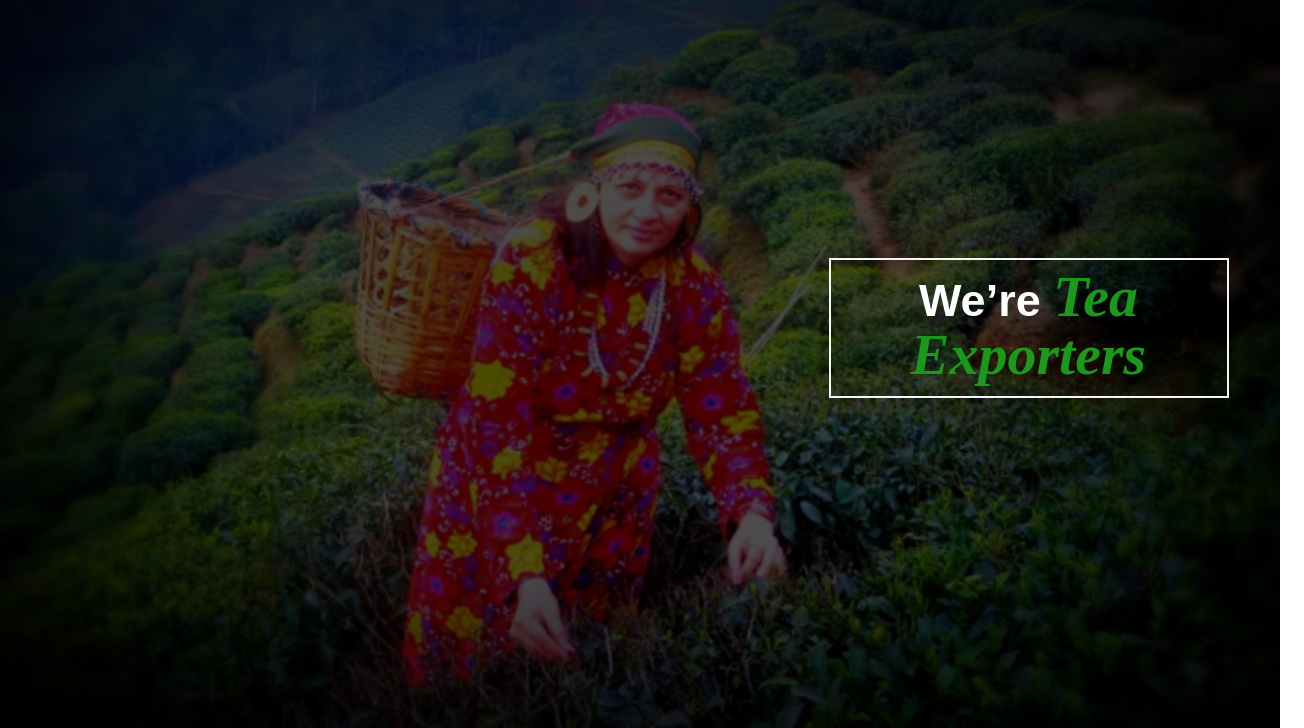
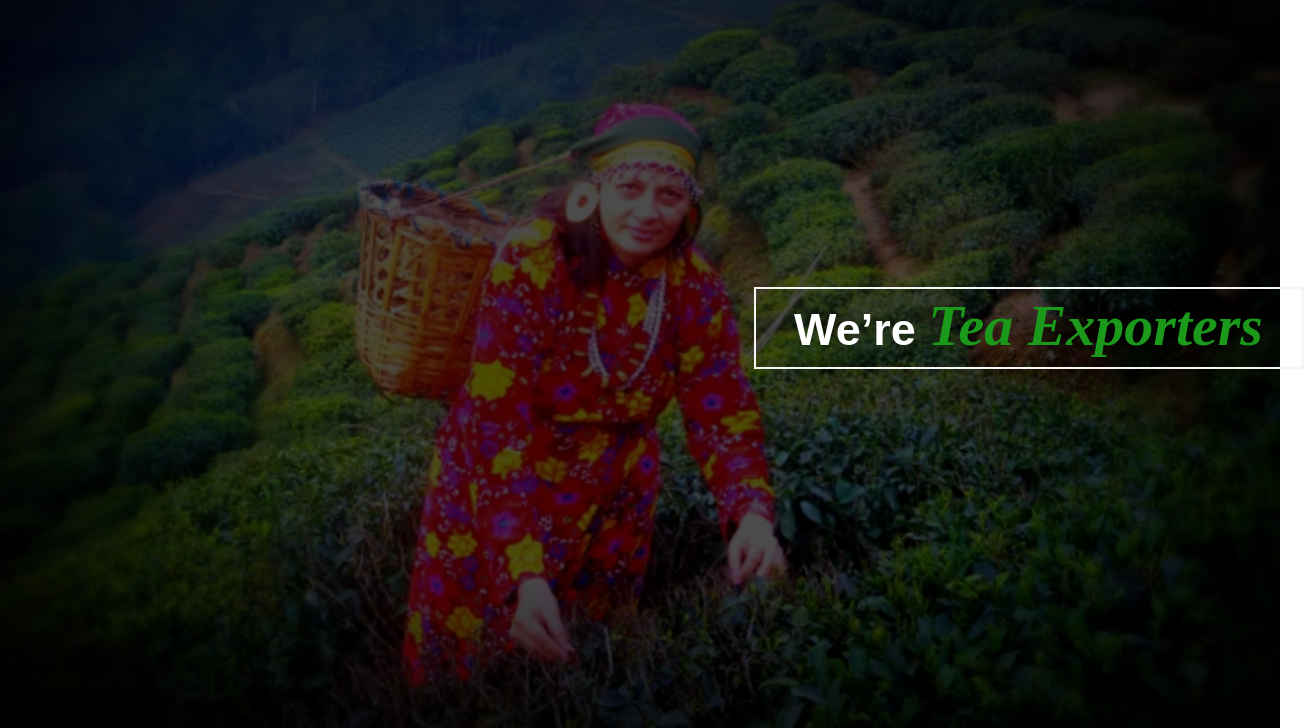
Before and after one commit to viram-ms/Business-Website, a plain HTML site: page index.html in a window 1280 px wide. Shown: the part 72-800 px from the top of the page, 1304 px wide, since content can reach past the window. Drawn offline with nearby package versions, Linux system fonts and the light colour scheme; some packages are replaced by stand-ins of ours; a script that the page names is missing; a web font is replaced by a local one.

Commit message:
ui changes

```diff
--- a/index.html
+++ b/index.html
@@ -58,13 +58,6 @@
                 title=""
                 style="height: 30px"
               />
-              <!-- <h3
-                style="margin-left: 10px;
-              margin-top: 6px;
-              color: #1a991a;"
-              >
-                VIKRAM BROTHERS
-              </h3> -->
               <img
                 src="img/icons/NAME.png"
                 alt=""
@@ -96,7 +89,7 @@
         >
           <div class="banner-content col-lg-12 col-md-12">
             <!-- <h6 class="text-uppercase">Don’t look further, here is the key</h6> -->
-            <h1 style="font-family: 'Montserrat', sans-serif;padding: 10px;color: white; border: 2px solid whitesmoke; max-width: 400px; margin: auto; position: relative;">
+            <h1 style="font-family: 'Montserrat', sans-serif;padding: 10px;color: white; border: 2px solid whitesmoke; max-width: 550px; margin: auto; position: relative;">
               We’re
               <b
                 style="color: #1a991a; font-size: 58px; font-style: italic; font-family: 'Frank Ruhl Libre', serif;"
```
